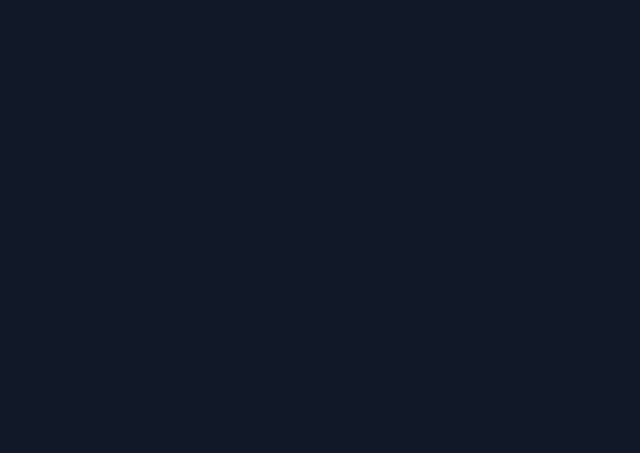
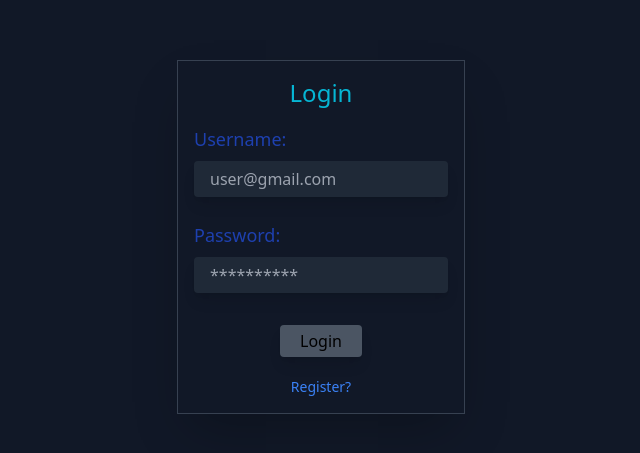
Before and after one commit to radeskia/socket-chat-app, a React (Vite) app in the folder client/: page / in a window 1280 px wide. Before the commit this address had no page. Shown: the part 163-616 px from the top of the page, without its empty margins (319-959 px from the left). Built offline with nearby package versions, Linux system fonts and the light colour scheme; no server answers.

Commit message:
Routing fixed, one more navigation bug on login left

```diff
--- a/client/src/App.tsx
+++ b/client/src/App.tsx
@@ -1,6 +1,7 @@
 import { useEffect, useState } from "react";
 import ChatApp from "./components/ChatApp";
-import Layout from "./layout/Layout";
+import Authenticated from "./layout/Authenticated";
+import Unauthenticated from "./layout/Unauthenticated";
 import Login from "./pages/Login";
 import Register from "./pages/Register";
 
@@ -11,9 +12,11 @@ const App = () => {
         setUser(localStorage.getItem("username") ?? "");
     }, []);
 
+    console.log(user);
+
     return (
         <div className="bg-gray-900 min-h-screen flex items-center w-screen">
-            <Layout />
+            {user ? <Authenticated /> : <Unauthenticated />}
         </div>
     );
 };
--- /dev/null
+++ b/client/src/layout/Authenticated.tsx
@@ -0,0 +1,13 @@
+import { Route, Routes } from "react-router-dom";
+import ChatApp from "../components/ChatApp";
+
+const Authenticated = () => {
+    return (
+        <Routes>
+            <Route path="/chat" element={<ChatApp />}></Route>
+            <Route path="*" element={<ChatApp />}></Route>
+        </Routes>
+    );
+};
+
+export default Authenticated;
--- a/client/src/layout/Layout.tsx
+++ /dev/null
@@ -1,14 +0,0 @@
-import { Route, Routes, Navigate } from "react-router-dom";
-import Login from "../pages/Login";
-import Register from "../pages/Register";
-
-const Layout = () => {
-    return (
-        <Routes>
-            <Route path="/login" element={<Login />}></Route>
-            <Route path="/register" element={<Register />}></Route>
-        </Routes>
-    );
-};
-
-export default Layout;
--- /dev/null
+++ b/client/src/layout/Unauthenticated.tsx
@@ -0,0 +1,23 @@
+import { useEffect, useState } from "react";
+import { Route, Routes, Navigate } from "react-router-dom";
+import ChatApp from "../components/ChatApp";
+import Login from "../pages/Login";
+import Register from "../pages/Register";
+
+const Unauthenticated = () => {
+    const [user, setUser] = useState<string>("");
+
+    useEffect(() => {
+        setUser(localStorage.getItem("username") ?? "");
+    }, []);
+
+    return (
+        <Routes>
+            <Route path="/login" element={<Login setUser={setUser} />}></Route>
+            <Route path="/register" element={<Register />}></Route>
+            <Route path="*" element={<Login setUser={setUser} />}></Route>
+        </Routes>
+    );
+};
+
+export default Unauthenticated;
--- a/client/src/pages/Login.tsx
+++ b/client/src/pages/Login.tsx
@@ -1,16 +1,20 @@
 import { useState } from "react";
 import { Link } from "react-router-dom";
+import { useNavigate } from "react-router-dom";
 
 const Login = ({ setUser }: any) => {
+    const navigate = useNavigate();
+
     const [username, setUsername] = useState<string>("");
 
     const handleUserLogin = (username: string) => {
         localStorage.setItem("username", username);
         setUser(username);
+        navigate("/chat");
     };
 
     return (
-        <div className="flex flex-col mx-auto p-6 text-center border justify-between border-gray-700 my-auto shadow-2xl">
+        <div className="flex flex-col mx-auto w-72 p-4 text-center border justify-between border-gray-700 my-auto shadow-2xl">
             <div className="flex flex-col text-left">
                 <h1 className="text-2xl mb-4 text-center text-cyan-500">
                     Login
--- a/client/src/pages/Register.tsx
+++ b/client/src/pages/Register.tsx
@@ -62,7 +62,7 @@ const Register = () => {
                     </div>
                 )}
             </div>
-            <div className="flex flex-col mx-auto p-6 text-center border justify-between border-gray-700 my-auto shadow-2xl">
+            <div className="flex flex-col w-72 mx-auto p-4 text-center border justify-between border-gray-700 my-auto shadow-2xl">
                 <div className="flex flex-col text-left">
                     <h1 className="text-2xl mb-4 text-center text-cyan-500">
                         Register
```
Also changed, not shown: 1 other file (tests, documents, lock files or other folders).
